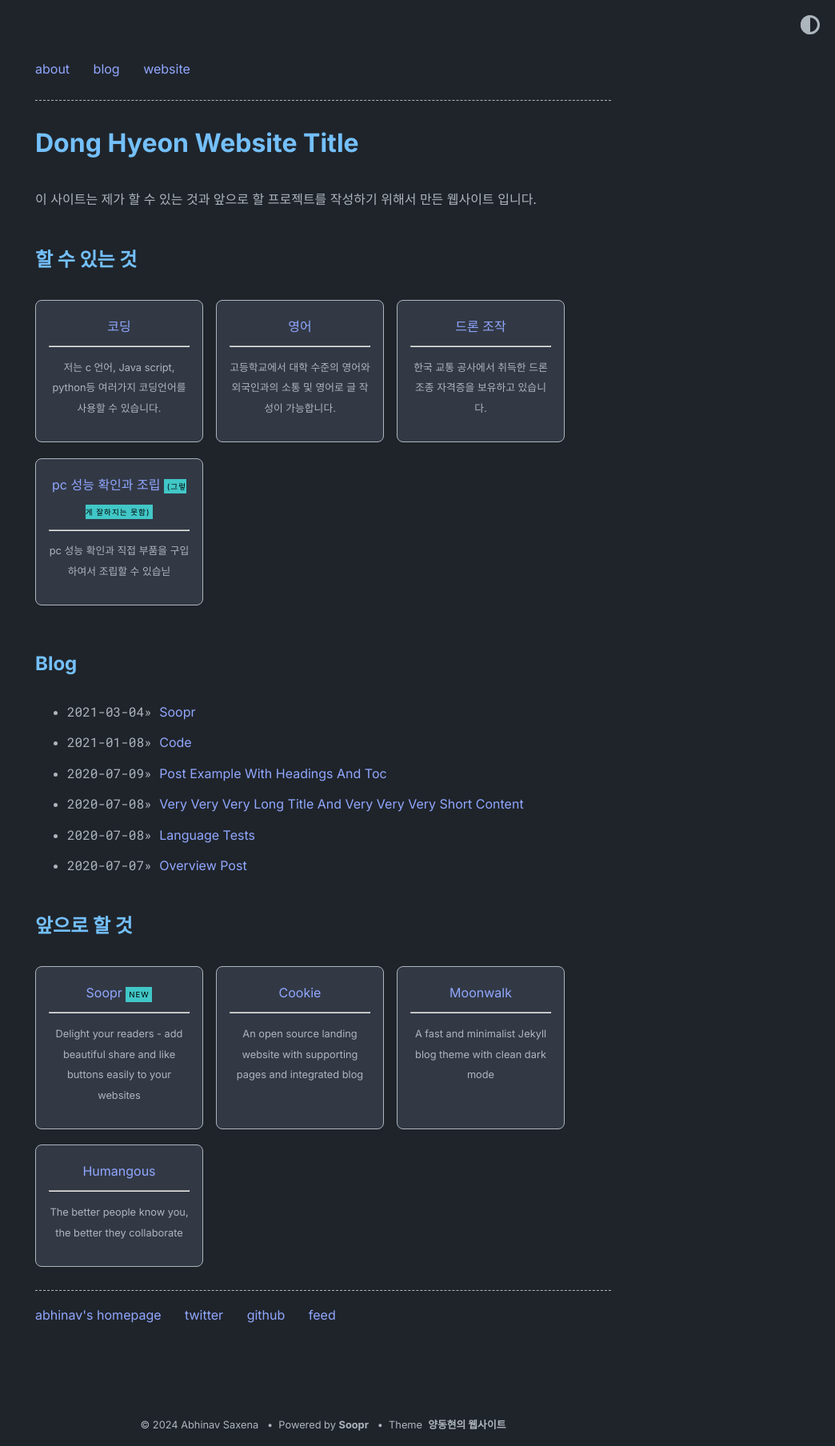
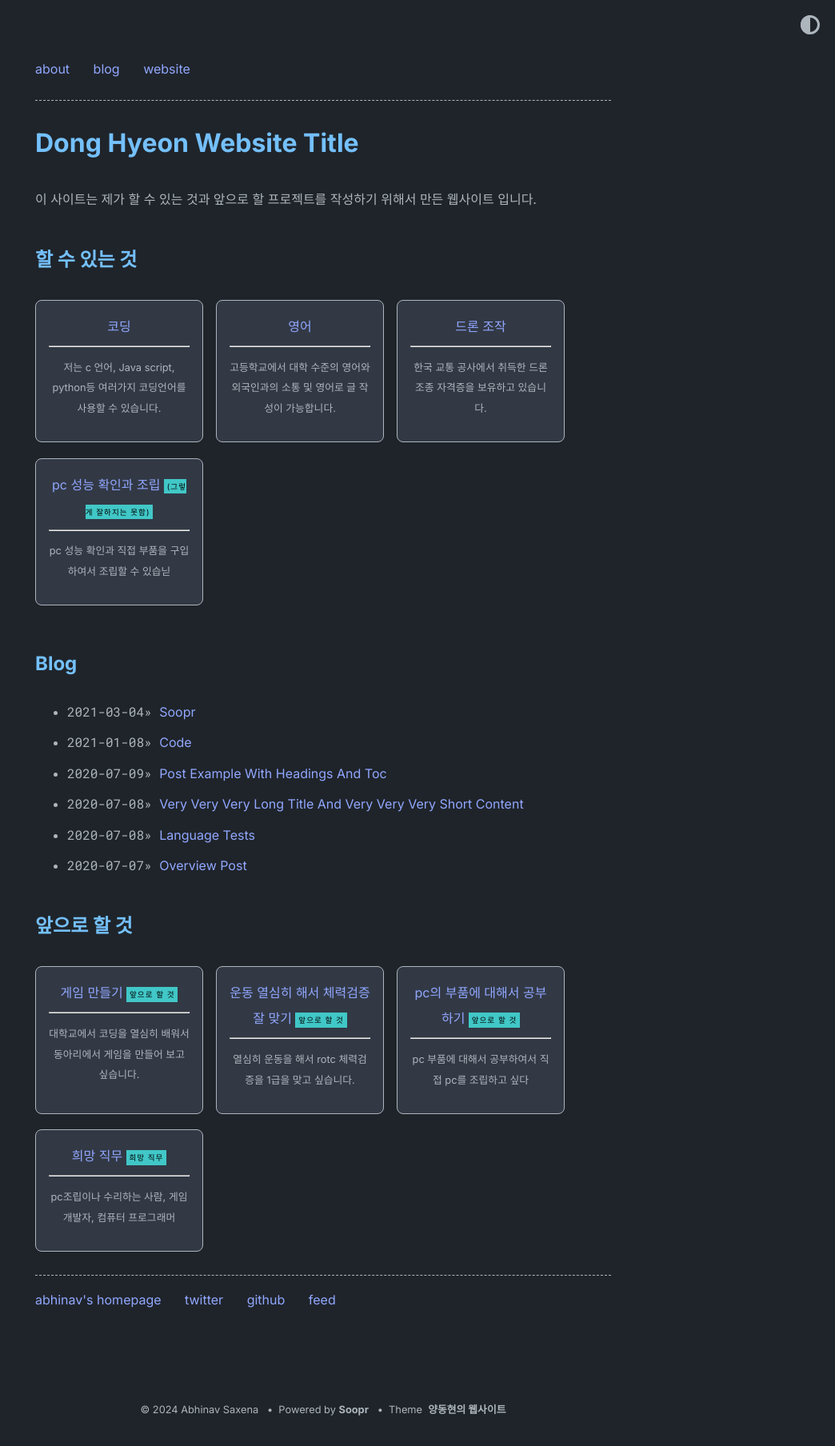
Before and after one commit to Eustiana07/.github.io, a Jekyll site: the page built from index.md, in a window 1280 px wide. Shown: the whole page at 80% size, without its empty margins (236-1280 px from the left). Built offline with Jekyll 4.4.1, drawn with Linux system fonts in a browser that asks for light colours.

Commit message:
Update home.yml

```diff
--- a/_data/home.yml
+++ b/_data/home.yml
@@ -28,23 +28,25 @@ project_entries:
 
 
 old_project_entries:
-  - title: Soopr
+  - title: 게임 만들기
     url: https://www.soopr.co
-    desc: Delight your readers - add beautiful share and like buttons easily to your websites
-    highlight: NEW
+    desc: 대학교에서 코딩을 열심히 배워서 동아리에서 게임을 만들어 보고 싶습니다.
+    highlight: 앞으로 할 것
 
-  - title: Cookie
+  - title: 운동 열심히 해서 체력검증 잘 맞기
     url: https://github.com/abhinavs/cookie
-    desc: An open source landing website with supporting pages and integrated blog
+    desc: 열심히 운동을 해서 rotc 체력검증을 1급을 맞고 싶습니다.
+    highlight: 앞으로 할 것
 
-  - title: Moonwalk
+  - title: pc의 부품에 대해서 공부하기
     url: https://github.com/abhinavs/moonwalk
-    desc: A fast and minimalist Jekyll blog theme with clean dark mode
+    desc: pc 부품에 대해서 공부하여서 직접 pc를 조립하고 싶다
+    highlight: 앞으로 할 것
 
-  - title: Humangous
+  - title: 희망 직무
     url: https://www.humangous.co
-    desc: The better people know you, the better they collaborate
-
+    desc: pc조립이나 수리하는 사람, 게임 개발자, 컴퓨터 프로그래머
+    highlight: 희망 직무
 footer_entries:
   - title: abhinav's homepage
     url: https://www.abhinav.co
```
